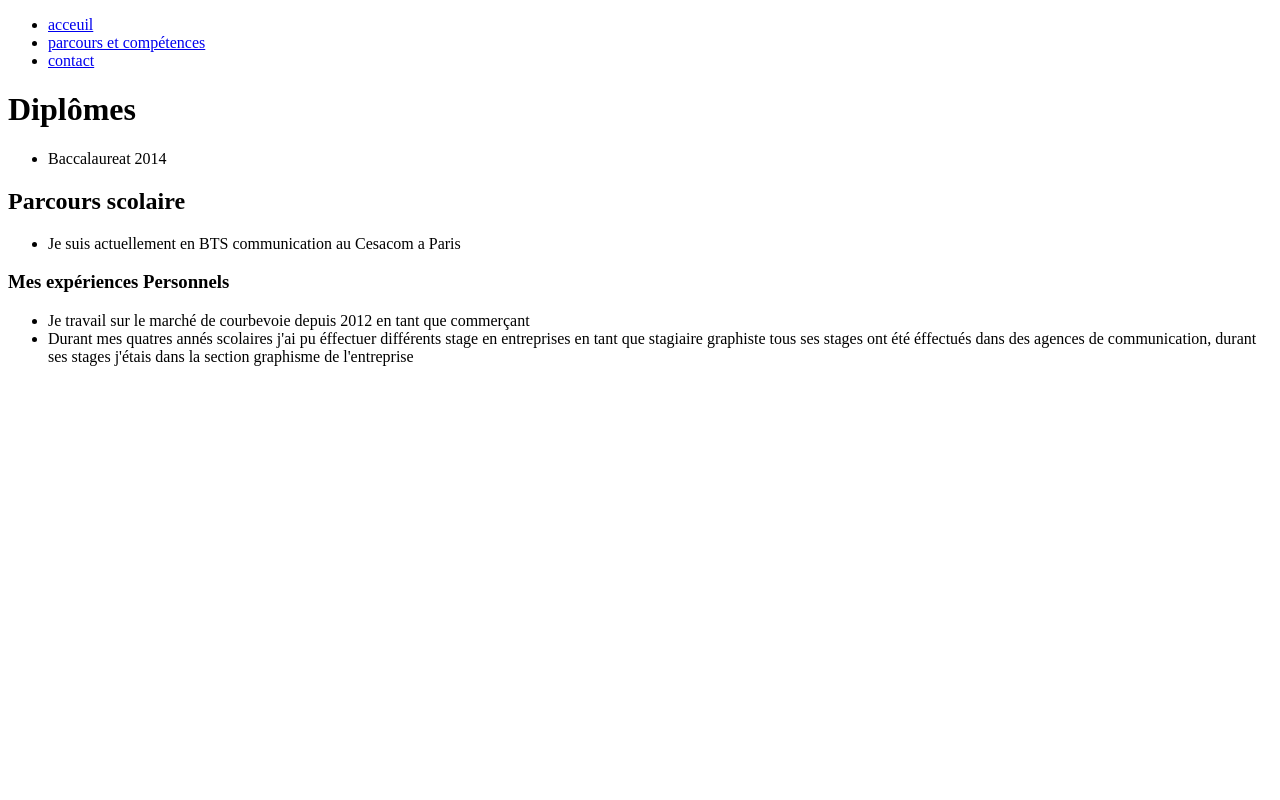
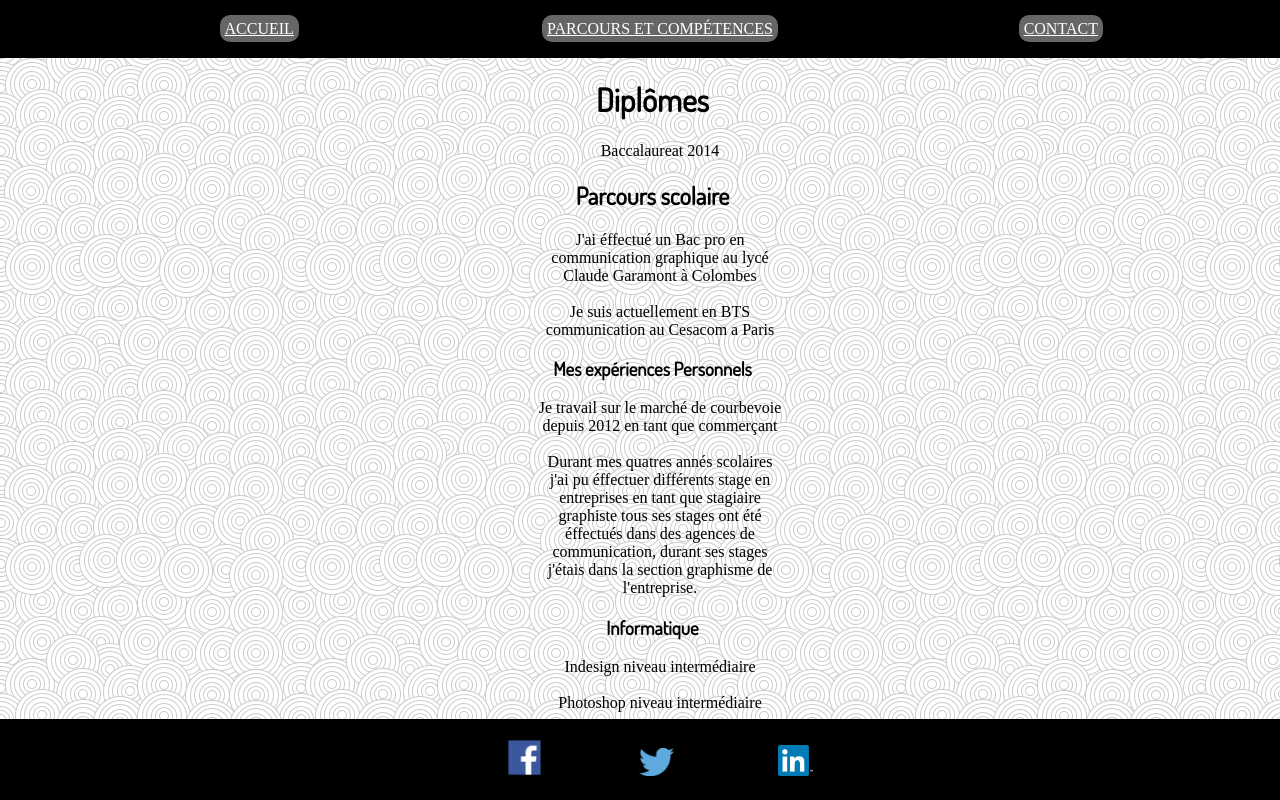
Before and after one commit to jeanperhirin/cv, a plain HTML site: page parcours.html in a window 1280 px wide. Drawn offline with Linux system fonts and the light colour scheme.

Commit message:
ajout images réglage centre et fin du CV

```diff
--- a/parcours.html
+++ b/parcours.html
@@ -3,12 +3,15 @@
 <head>
     <meta charset="UTF-8">
     <title>Parcours et Compétences</title>
+    <link rel="stylesheet" href="style.css">
+    <link href='http://fonts.googleapis.com/css?family=Dosis' rel='stylesheet' type='text/css'>
 </head>
 <body>
+  <center>
    <header>
       <nav>
        <ul>
-           <li><a href="index.html">acceuil</a></li>
+           <li><a href="index.html">accueil</a></li>
            <li><a href="parcours.html">parcours et compétences</a></li>
            <li><a href="contact.html">contact</a></li>
        </ul>
@@ -16,21 +19,51 @@
        </nav>
    </header>
     <main>
-        <h1>Diplômes</h1>
+
+        <h1><strong>Diplômes</strong></h1>
         <ul>
-        <li>Baccalaureat 2014</li>
+            <li>Baccalaureat 2014</li>
         </ul>
-        <h2>Parcours scolaire</h2>
+
+    <h2><strong>Parcours scolaire</strong></h2>
         <ul>
-        <li>Je suis actuellement en BTS communication au Cesacom a Paris</li>
+            <li>J'ai éffectué un Bac pro en communication graphique au lycé Claude Garamont à Colombes
+               <br></br>
+                Je suis actuellement en BTS communication au Cesacom a Paris</li>
         </ul>
-        <h3>Mes expériences Personnels</h3>
+
+    <h3><strong>Mes expériences Personnels</strong></h3>
+
+
         <ul>
-            <li>Je travail sur le marché de courbevoie depuis 2012 en tant que commerçant</li>
-            <li>Durant mes quatres annés scolaires j'ai pu éffectuer différents stage en entreprises en tant que stagiaire graphiste tous ses stages ont été éffectués dans des agences de communication, durant ses stages j'étais dans la section graphisme de l'entreprise</li>
+            <li>Je travail sur le marché de courbevoie depuis 2012 en tant que commerçant
+            <br></br>
+            Durant mes quatres annés scolaires j'ai pu éffectuer différents stage en entreprises en tant que stagiaire graphiste tous ses stages ont été éffectués dans des agences de
+            communication, durant ses stages j'étais dans la section graphisme de l'entreprise.</li>
+        </ul>
 
+           <h3><strong>Informatique</strong></h3>
+        <ul>
+            <li>Indesign niveau intermédiaire
+               <br></br>
+                Photoshop niveau intermédiaire
+                <br></br>
+                Illustrator niveau intermédiaire
+                <br></br>
+                Word niveau intermédiaire</li>
         </ul>
+
     </main>
 
+    <footer>
+
+        <ul>
+            <li><img src="image/logofacebook/facebook_logo_detail.gif"; width="40px";/></li>
+            <li><img src="image/Twitter_logo_blue.png"; width="40px";/>"</li>
+            <li><img src="image/LinkedIn-InBug-2CRev.png"; width="40px";/></li>
+        </ul>
+
+    </footer>
+    </center>
 </body>
 </html>
--- /dev/null
+++ b/style.css
@@ -0,0 +1,63 @@
+header{
+    background-color: black;
+    padding-top: 20px;
+    padding-bottom: 20px;
+    text-align: center;
+}
+body{
+    background-image: url(image/imagefond/swirl_pattern.png);
+    margin: 0;
+}
+ul{
+    margin: 0;
+}
+header a{
+    background-color: #666666;
+    color: white;
+    padding: 5px;
+    border-radius: 10px;
+}
+header ul{
+    list-style:none;
+}
+header li{
+    display: inline-block;
+    text-transform: uppercase;
+    width: 32%;
+    text-decoration: none;
+}
+
+h1, h2, h3{
+    padding-left: 25px;
+    color: black;
+    font-family: 'Dosis', sans-serif;
+    text-decontation:'underline';
+    text-align: center
+}
+main{
+    max-width: 800px;
+}
+
+li{
+    text-align: center;
+    list-style: none;
+}
+footer{
+    background-color: black;
+    padding-top: 20px;
+    padding-bottom: 20px;
+    position: fixed;
+    bottom: 0;
+    width: 100%;
+}
+
+footer img{
+    width: 35px;
+    display: inline-block;
+
+}
+footer ul,li{
+    display: inline-block;
+    width: 32%;
+
+}
```
Also changed, not shown: contact.html (+16 -4 lines), index.html (+18 -5 lines), image/LinkedIn-InBug-2CRev.png (added), image/Twitter_logo_blue.png (added), image/imagefond/swirl_pattern.png (added), image/logofacebook/facebook_logo_detail.gif (added), image/photomoi/1378388_227938344042345_1977268211_n.jpg (added).
